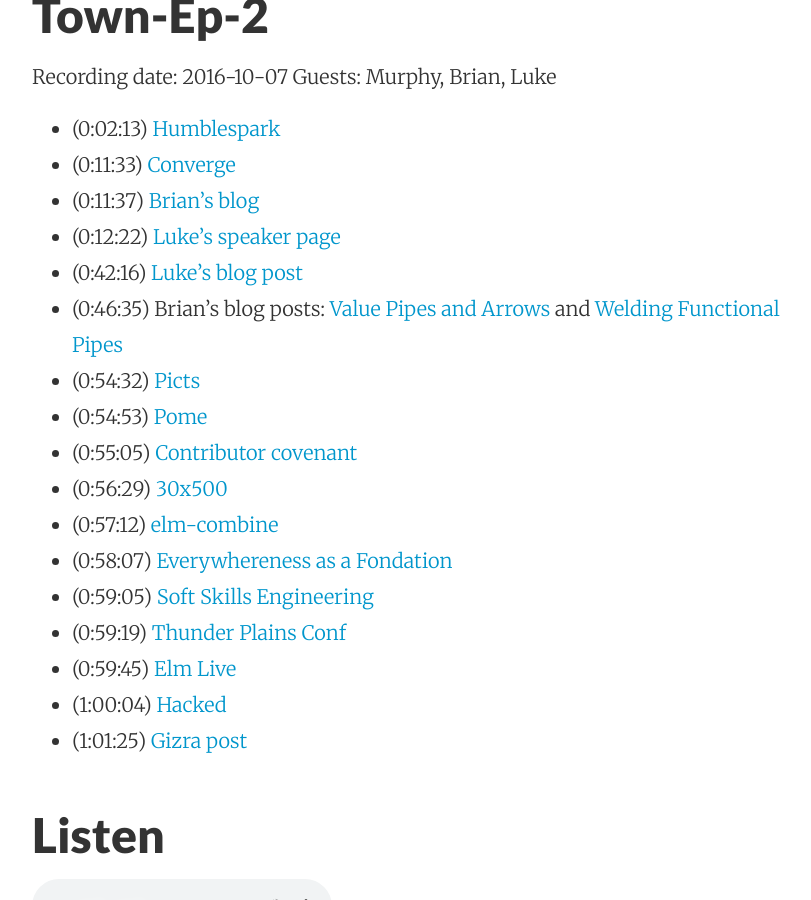
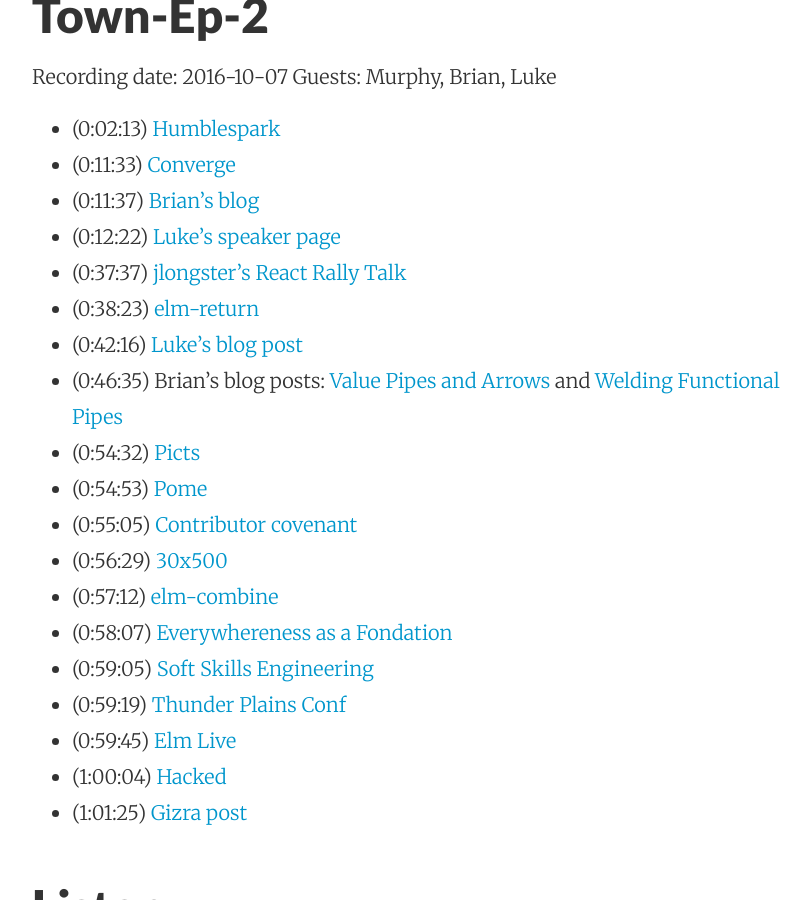
Before and after one commit to elmtown/elmtown.github.io, a Jekyll site: the page built from _posts/2016-10-07-updating-in-elm-town-episode-2.markdown, in a window 1280 px wide and 900 px high, scrolled down 808 px. Shown: the whole window, without its empty margins (224-1035 px from the left). Built offline with Jekyll 4.4.1, drawn with Linux system fonts in a browser that asks for light colours.

Commit message:
Update 2016-10-07-updating-in-elm-town-episode-2.markdown

```diff
--- a/_posts/2016-10-07-updating-in-elm-town-episode-2.markdown
+++ b/_posts/2016-10-07-updating-in-elm-town-episode-2.markdown
@@ -18,6 +18,8 @@
 - (0:11:33) [Converge](http://converge.aster.is)
 - (0:11:37) [Brian's blog](http://www.brianthicks.com)
 - (0:12:22) [Luke's speaker page](https://gotocon.com/cph-2016/speaker/Luke+Westby)
+- (0:37:37) [jlongster's React Rally Talk](https://www.youtube.com/watch?v=gvVpSezT5_M&index=15&list=PLUD4kD-wL_zYSfU3tIYsb4WqfFQzO_EjQ)
+- (0:38:23) [elm-return](http://package.elm-lang.org/packages/Fresheyeball/elm-return/latest)
 - (0:42:16) [Luke's blog post](http://lukewestby.com/post/chainable-apis-with-forward-apply/)
 - (0:46:35) Brian's blog posts: [Value Pipes and Arrows](https://www.brianthicks.com/post/2016/08/08/values-pipes-and-arrows/) and [Welding Functional Pipes](https://www.brianthicks.com/post/2016/08/15/welding-functional-pipes/)
 - (0:54:32) [Picts](https://en.wikipedia.org/wiki/Picts)
```
